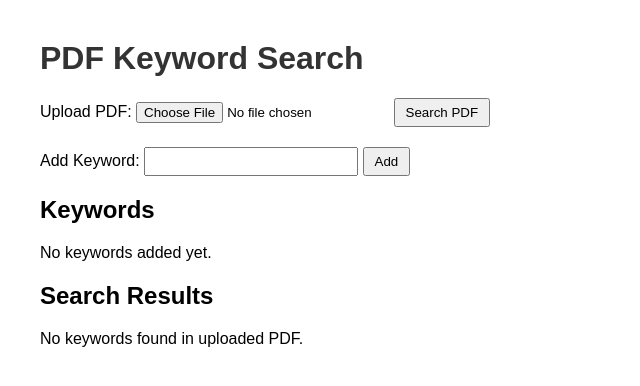
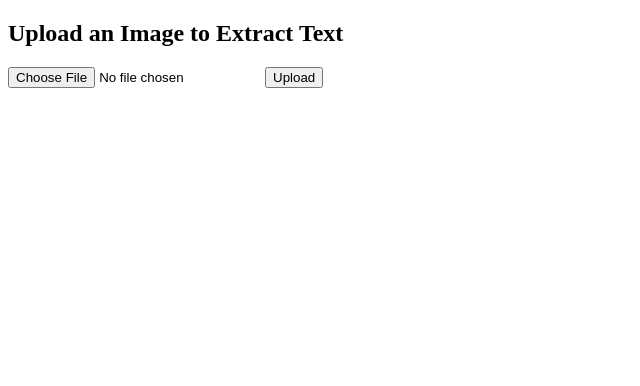
Before and after one commit to Aaronicc/pdf-keyword-search, a Flask app: page / in a window 1280 px wide. Shown: the top 386 px of the page, without its empty margins (0-640 px from the left). Run offline with Flask 3, Linux system fonts and the light colour scheme.

Commit message:
Update index.html

```diff
--- a/templates/index.html
+++ b/templates/index.html
@@ -1,60 +1,18 @@
 <!DOCTYPE html>
-<html lang="en">
+<html>
 <head>
-    <meta charset="UTF-8">
-    <title>PDF Keyword Search</title>
-    <style>
-        body { font-family: Arial, sans-serif; margin: 40px; }
-        h1 { color: #333; }
-        form { margin-bottom: 20px; }
-        input[type="text"] { padding: 5px; width: 200px; }
-        input[type="submit"] { padding: 5px 10px; }
-        ul { list-style-type: none; padding: 0; }
-        li { margin-bottom: 5px; }
-        .keyword { display: inline-block; margin-right: 10px; }
-        .result { background-color: #eef; padding: 5px; margin-bottom: 5px; }
-    </style>
+    <title>Image Reader</title>
 </head>
 <body>
-    <h1>PDF Keyword Search</h1>
-
-    <!-- Upload PDF -->
+    <h2>Upload an Image to Extract Text</h2>
     <form method="POST" enctype="multipart/form-data">
-        <label>Upload PDF: </label>
-        <input type="file" name="pdf_file" accept=".pdf" required>
-        <input type="submit" value="Search PDF">
+        <input type="file" name="file" accept="image/*" required>
+        <input type="submit" value="Upload">
     </form>
 
-    <!-- Add Keyword -->
-    <form method="POST" action="{{ url_for('add_keyword') }}">
-        <label>Add Keyword: </label>
-        <input type="text" name="keyword" required>
-        <input type="submit" value="Add">
-    </form>
-
-    <!-- Keyword List -->
-    <h2>Keywords</h2>
-    <ul>
-        {% for kw in keywords %}
-            <li>
-                <span class="keyword">{{ kw.word }}</span>
-                <form action="{{ url_for('delete_keyword', id=kw.id) }}" method="POST" style="display:inline;">
-                    <input type="submit" value="Delete">
-                </form>
-            </li>
-        {% else %}
-            <li>No keywords added yet.</li>
-        {% endfor %}
-    </ul>
-
-    <!-- Search Results -->
-    <h2>Search Results</h2>
-    <ul>
-        {% for res in results %}
-            <li class="result">{{ res.keyword }}</li>
-        {% else %}
-            <li>No keywords found in uploaded PDF.</li>
-        {% endfor %}
-    </ul>
+    {% if extracted_text %}
+        <h3>Extracted Text:</h3>
+        <pre>{{ extracted_text }}</pre>
+    {% endif %}
 </body>
 </html>
```
